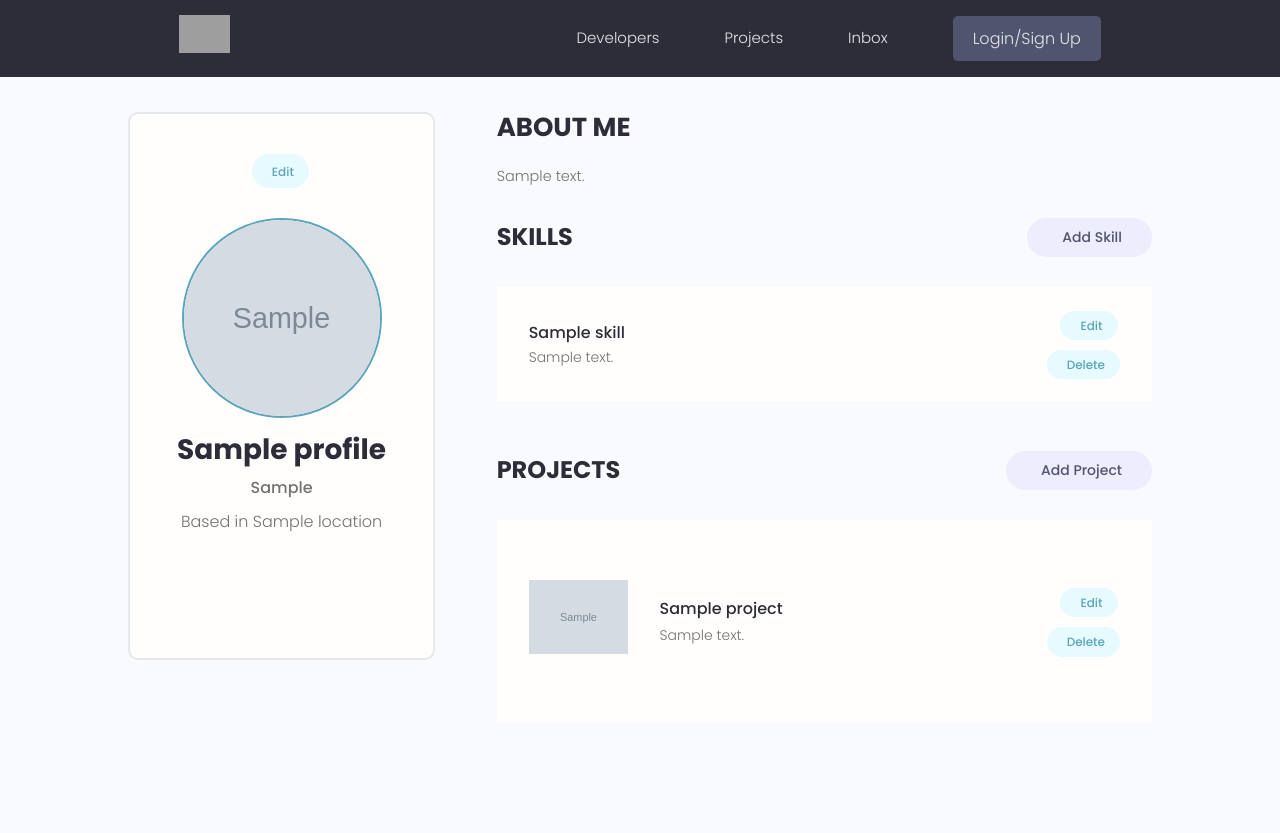
After one commit to saRvaGnyA/devsearch, a Django app: template devsearch/users/templates/users/account.html in a window 1280 px wide. The commit adds this page. Run offline with Django 3.2, Linux system fonts and the light colour scheme; the template is opened without the code that fills it: most values are stand-ins (such as "Sample title", 1, 10 or a date in 2020); grey boxes marked "Sample" are stand-in pictures; some libraries are stand-ins or nearby versions; grey boxes are pictures that could not be loaded.

Commit message:
logged in user account

```diff
--- a/devsearch/templates/navbar.html
+++ b/devsearch/templates/navbar.html
@@ -18,7 +18,7 @@
                 <li class="header__menuItem"><a href="">Inbox</a></li>
 
                 {% if request.user.is_authenticated %}
-                <li class="header__menuItem"><a href="{% url 'create-project' %}">Add Project</a></li>
+                <li class="header__menuItem"><a href="{% url 'account' %}">Account</a></li>
                 <li class="header__menuItem"><a href="{% url 'logout' %}" class="btn btn--sub">Logout</a></li>
                 {% else %}
                 <li class="header__menuItem"><a href="{% url 'login' %}" class="btn btn--sub">Login/Sign Up</a></li>
--- /dev/null
+++ b/devsearch/users/templates/users/account.html
@@ -0,0 +1,118 @@
+{% extends 'main.html' %}
+
+{% load static %}
+
+{% block content %}
+
+<!-- Main Section -->
+<main class="settingsPage profile my-md">
+  <div class="container">
+    <div class="layout">
+      <div class="column column--1of3">
+        <div class="card text-center">
+          <div class="card__body dev">
+            <a class="tag tag--pill tag--main settings__btn" href="#"><i class="im im-edit"></i> Edit</a>
+            <img class="avatar avatar--xl dev__avatar" src="{{profile.profile_image.url}}" />
+            <h2 class="dev__name">{{profile.name}}</h2>
+            <p class=" dev__title">{{profile.short_intro}}</p>
+            <p class="dev__location">Based in {{profile.location}}</p>
+            <ul class="dev__social">
+
+              {% if profile.social_github %}
+              <li>
+                <a title="Github" href="{{profile.social_github}}" target="_blank"><i class="im im-github"></i></a>
+              </li>
+              {% endif %}
+
+              {% if profile.social_youtube %}
+              <li>
+                <a title="Youtube" href="{{profile.social_youtube}}" target="_blank"><i class="im im-youtube"></i></a>
+              </li>
+              {% endif %}
+
+              {% if profile.social_twitter %}
+              <li>
+                <a title="Twitter" href="{{profile.social_twitter}}" target="_blank"><i class="im im-twitter"></i></a>
+              </li>
+              {% endif %}
+
+              {% if profile.social_linkedin %}
+              <li>
+                <a title="LinkedIn" href="{{profile.social_linkedin}}" target="_blank"><i
+                    class="im im-linkedin"></i></a>
+              </li>
+              {% endif %}
+
+              {% if profile.social_website %}
+              <li>
+                <a title="Personal Website" href="{{profile.social_website}}" target="_blank"><i
+                    class="im im-globe"></i></a>
+              </li>
+              {% endif %}
+
+            </ul>
+          </div>
+        </div>
+      </div>
+      <div class="column column--2of3">
+        <div class="devInfo">
+          <h3 class="devInfo__title">About Me</h3>
+          <p class="devInfo__about">
+            {{profile.bio}}
+          </p>
+        </div>
+        <div class="settings">
+          <h3 class="settings__title">Skills</h3>
+          <a class="tag tag--pill tag--sub settings__btn tag--lg" href="#"><i class="im im-plus"></i> Add Skill</a>
+        </div>
+
+        <table class="settings__table">
+          {% for skill in skills %}
+          <tr>
+            <td class="settings__tableInfo">
+              <h4>{{skill.name}}</h4>
+              <p>
+                {{skill.description}}
+              </p>
+            </td>
+            <td class="settings__tableActions">
+              <a class="tag tag--pill tag--main settings__btn" href="#"><i class="im im-edit"></i> Edit</a>
+              <a class="tag tag--pill tag--main settings__btn" href="#"><i class="im im-x-mark-circle-o"></i>
+                Delete</a>
+            </td>
+          </tr>
+          {% endfor %}
+        </table>
+
+        <div class="settings">
+          <h3 class="settings__title">Projects</h3>
+          <a class="tag tag--pill tag--sub settings__btn tag--lg" href="#"><i class="im im-plus"></i> Add Project</a>
+        </div>
+
+        <table class="settings__table">
+          {% for project in projects %}
+          <tr>
+            <td class="settings__thumbnail">
+              <a href="{% url 'project' project.id %}"><img src="{{project.featured_image.url}}"
+                  alt="Project Thumbnail" /></a>
+            </td>
+            <td class="settings__tableInfo">
+              <a href="{% url 'project' project.id %}">{{project.title}}</a>
+              <p>
+                {{project.description|slice:'150'}}
+              </p>
+            </td>
+            <td class="settings__tableActions">
+              <a class="tag tag--pill tag--main settings__btn" href="#"><i class="im im-edit"></i> Edit</a>
+              <a class="tag tag--pill tag--main settings__btn" href="#"><i class="im im-x-mark-circle-o"></i>
+                Delete</a>
+            </td>
+          </tr>
+          {% endfor %}
+        </table>
+      </div>
+    </div>
+  </div>
+</main>
+
+{% endblock content %}
--- a/devsearch/users/urls.py
+++ b/devsearch/users/urls.py
@@ -6,5 +6,6 @@ urlpatterns = [
     path('logout/', views.logoutUser, name='logout'),
     path('register/', views.registerUser, name='register'),
     path('', views.profiles, name='profiles'),  # main page for this app
-    path('profile/<str:pk>', views.userProfile, name='user-profile')
+    path('profile/<str:pk>', views.userProfile, name='user-profile'),
+    path('account/', views.userAccount, name='account')
 ]
```
Also changed, not shown: devsearch/users/views.py (+11 -0 lines).
